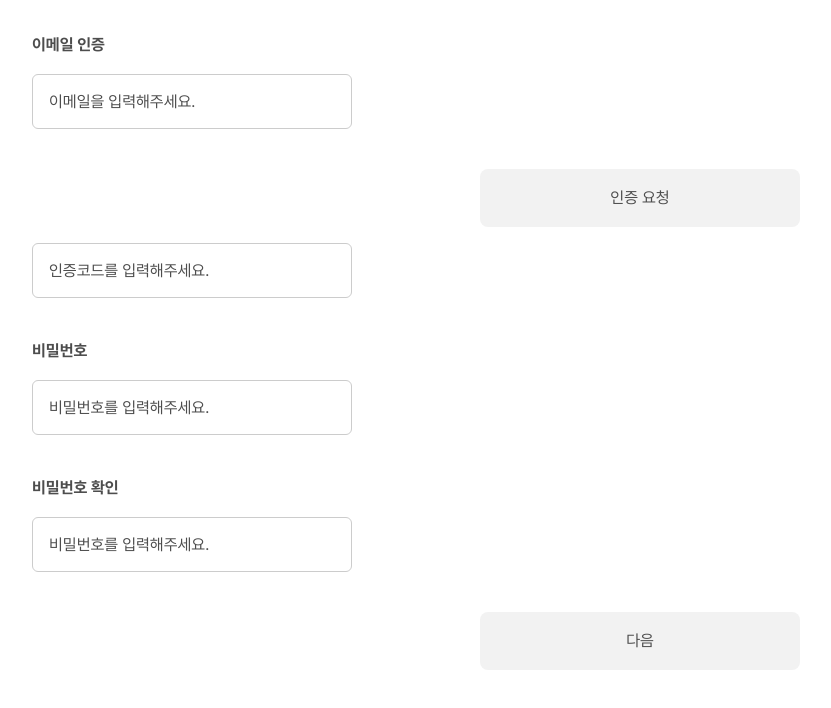
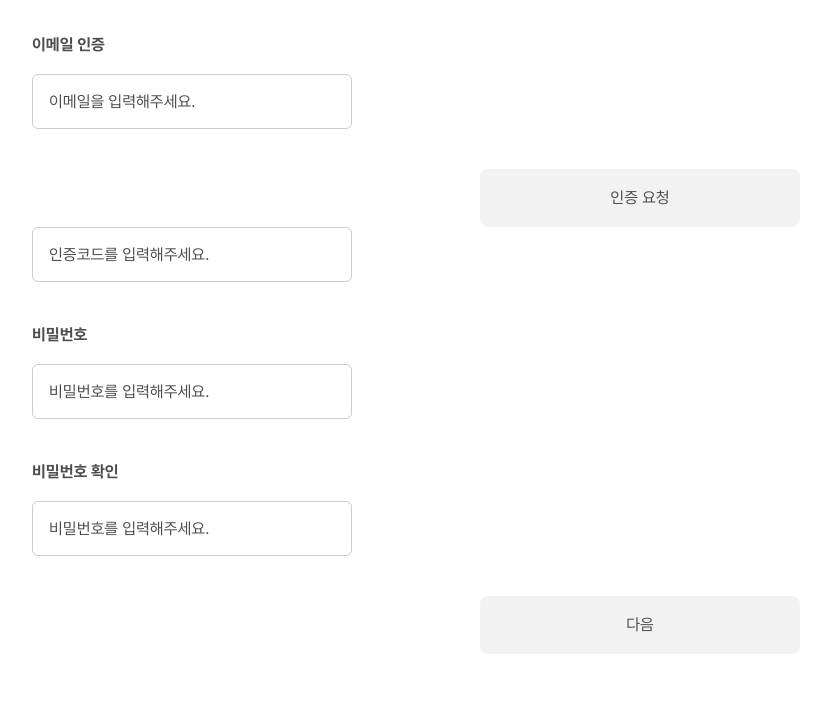
Before and after one commit to Friends77/FRI-FRONT, a React (Vite) app: page /signup in a window 1280 px wide. Shown: the top 708 px of the page, without its empty margins (0-831 px from the left). Built offline with nearby package versions, Linux system fonts and the light colour scheme; no server answers.

Commit message:
refactor: margin-bottom과 label 간격 조정
- isErrorMsgRelative props를 통해 에러 메세지의 position을 조절하고, margin-bottom을 결정합니다.
- label과 input 사이 간격은 label props가 없는 경우 label 자체를 없애 간격을 삭제했습니다.

```diff
--- a/src/components/auth/Form/EmailVerificationForm/index.tsx
+++ b/src/components/auth/Form/EmailVerificationForm/index.tsx
@@ -97,6 +97,7 @@ const EmailVerificationForm = ({
             width="210px"
             disabled={isCodeSended}
             placeholder={AUTH_ERROR_MSG.EMAIL_REQUIRED}
+            isErrorMsgRelative
             rules={{
               required: {
                 value: true,
--- a/src/components/auth/Input/Input.styled.ts
+++ b/src/components/auth/Input/Input.styled.ts
@@ -27,9 +27,10 @@ export const Label = styled.label<{
   }
 `;
 
-export const InputContainer = styled.div`
+export const InputContainer = styled.div<{ $isErrorMsgRelative?: boolean }>`
   position: relative;
-  margin-bottom: 40px;
+  margin-bottom: ${({ $isErrorMsgRelative }) =>
+    $isErrorMsgRelative ? '8px' : '40px'};
 `;
 
 export const Input = styled.input<{
@@ -62,10 +63,8 @@ export const Input = styled.input<{
 
 export const CancelBtn = styled.button`
   position: absolute;
-  top: 0;
-  bottom: 0;
+  top: 18px;
   right: 16px;
-  margin: auto;
   padding: 0;
   width: 20px;
   height: 20px;
@@ -73,9 +72,9 @@ export const CancelBtn = styled.button`
   background-color: transparent;
 `;
 
-export const ErrorMsg = styled.p`
+export const ErrorMsg = styled.p<{ $isErrorMsgRelative?: boolean }>`
   ${({ theme }) => theme.typo.B2_R};
-  position: absolute;
+  position: ${({ $isErrorMsgRelative }) => !$isErrorMsgRelative && 'absolute'};
   transform: translateY(11px);
   text-align: start;
   color: ${({ theme }) => theme.colors.Alter_error};
--- a/src/components/auth/Input/index.tsx
+++ b/src/components/auth/Input/index.tsx
@@ -17,6 +17,8 @@ export interface IInputFieldProps
   /** 입력란 너비 */
   width?: string;
   disabled?: boolean;
+  /** 에러 메세지를 위치를 absolute/relative 로 결정하기 위함 */
+  isErrorMsgRelative?: boolean;
 }
 
 const InputField = ({
@@ -29,6 +31,7 @@ const InputField = ({
   rules,
   width,
   disabled,
+  isErrorMsgRelative,
   ...rest
 }: IInputFieldProps) => {
   const {
@@ -48,6 +51,7 @@ const InputField = ({
   };
   return (
     <Styled.Wrapper $width={width}>
+      {label && (
         <Styled.Label
           htmlFor={id}
           $bold={!!boldLabel}
@@ -56,7 +60,8 @@ const InputField = ({
         >
           {label}
         </Styled.Label>
-      <Styled.InputContainer>
+      )}
+      <Styled.InputContainer $isErrorMsgRelative={isErrorMsgRelative}>
         <Styled.Input
           id={id}
           $isError={!!error}
@@ -70,7 +75,11 @@ const InputField = ({
             <Cancel title="취소" width="20" height="20" />
           </Styled.CancelBtn>
         )}
-        {error && <Styled.ErrorMsg>{error.message}</Styled.ErrorMsg>}
+        {error && (
+          <Styled.ErrorMsg $isErrorMsgRelative={isErrorMsgRelative}>
+            {error.message}
+          </Styled.ErrorMsg>
+        )}
       </Styled.InputContainer>
     </Styled.Wrapper>
   );
```
Lines whose indentation alone changed are shown as unchanged.
